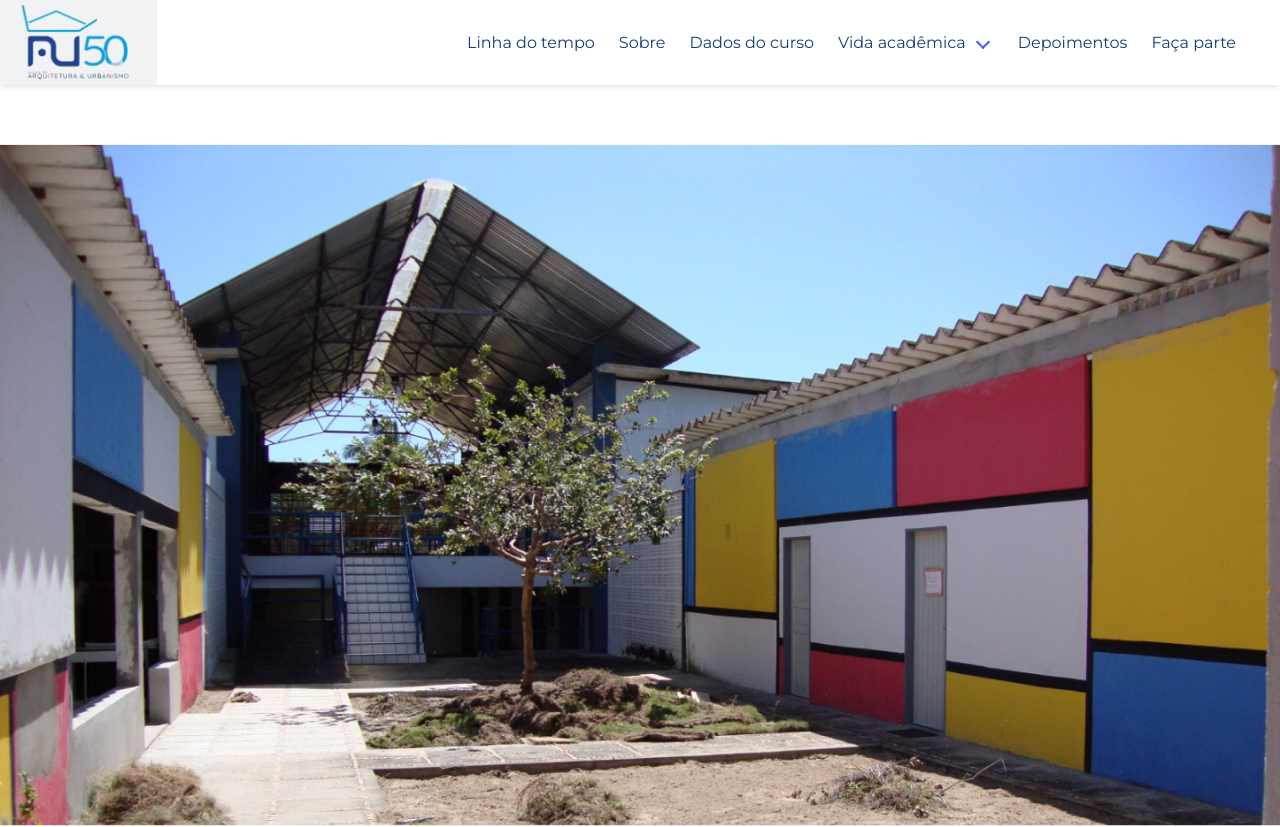
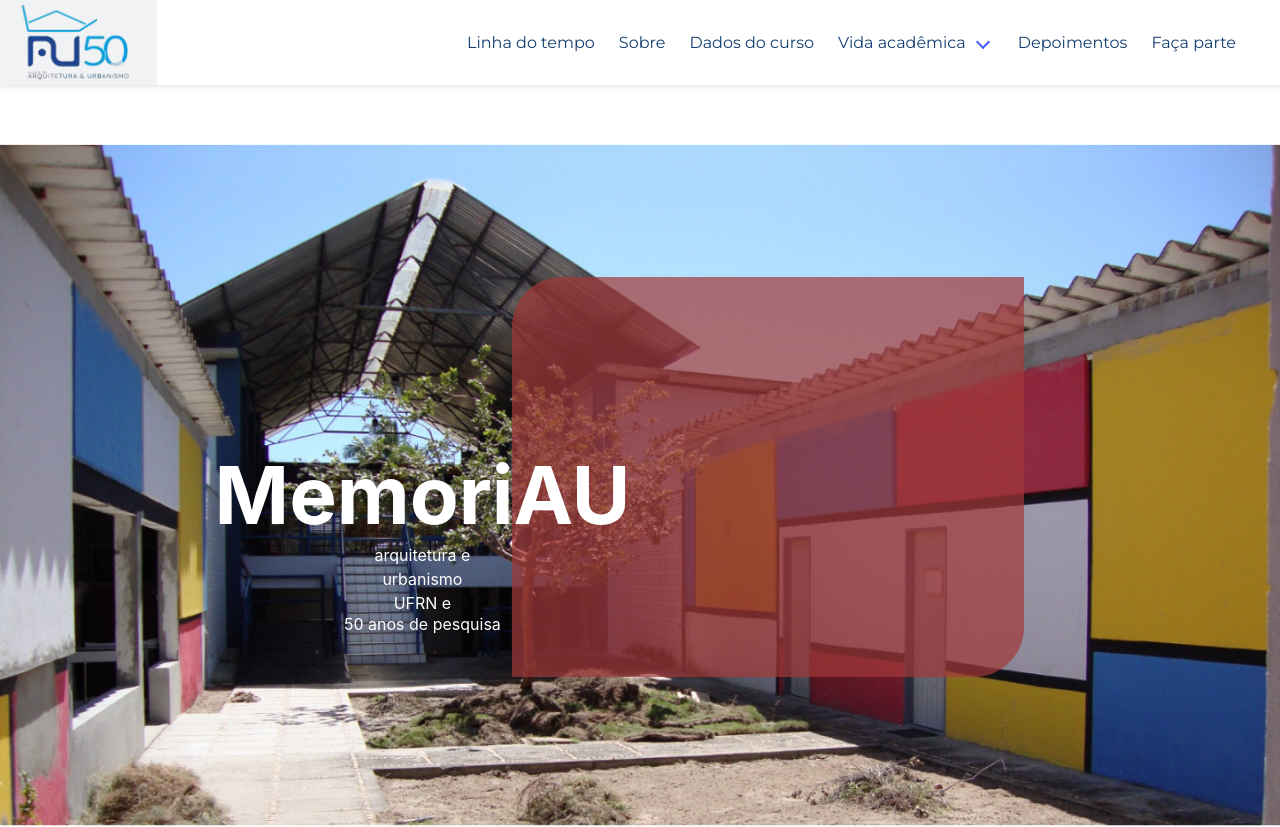
Before and after one commit to andersonpedrodn/MemoriAU-UFRN, an Angular app: page / in a window 1280 px wide. Shown: the top 827 px of the page. Built offline with nearby package versions, Linux system fonts and the light colour scheme.

Commit message:
Criação do retangulo sob-img galinheiro

```diff
--- a/src/app/homepage/homepage/homepage.component.html
+++ b/src/app/homepage/homepage/homepage.component.html
@@ -1,9 +1,17 @@
 <main>
    <section class="position-relative">
     <img src="assets/images/galinheiro2008.png" alt="Imagem do galinheiro do ano de 2008" class="img-fluid w-100">
-    <div class="onverlay text-center">
-        <h1 class="display-1 text-white">MemoriAU</h1>
+    <div class="overlay-text">
+        <h1 class="hero-text">MemoriAU</h1>
+        <div class="subtext-container">
+            <p class="subtext">arquitetura e</p>
+            <p class="subtext">urbanismo</p>
+            <p class="subtext">UFRN e</p>
+        </div>
+        <h1 class="years-text is-5">50 anos de <span [ngClass]="{'hide': isHiding}">{{ palavraDinamica }}</span></h1>
     </div>
+
+    <div class="overlay-box"></div>
    </section>
         <!-- <img src="assets/images/galinheiro2008.png" alt="Imagem do galinheiro do ano de 2008">
         <div class="hero-text-container has-text-centered">
--- a/src/app/homepage/homepage/homepage.component.scss
+++ b/src/app/homepage/homepage/homepage.component.scss
@@ -1,6 +1,50 @@
 main {
   margin-top: 3%;
   padding-top: 3%;
+}
+
+.hero {
+  position: relative;
+}
+
+.hero-image {
+  width: 100%;
+  height: auto;
+  object-fit: cover;
+}
+
+.overlay-box {
+    position: absolute;
+    top: 50%;
+    left: 50%;
+    transform: translate(-50%, -50%); /* Centraliza o retângulo */
+    width: 50%; /* Ajuste o tamanho conforme necessário */
+    height: 50%;
+    width: 40%;
+    padding: 20px;
+    background-color: rgba(128, 0, 0, 0.7); /* Cor vermelha com transparência */
+    border-top-left-radius: 50px;
+    border-bottom-right-radius: 50px;
+    background-color: #A23838B2;
+    margin-left: 10%;
+    z-index: 1;
+}
+
+.overlay-text {
+    position: absolute;
+    top: 50%;
+    left: 50%;
+    transform: translate(-50%, -50%);
+    text-align: center;
+    color: white;
+    padding-right: 34%;
+    padding-top: 10%;
+    z-index: 2;
+}
+
+.hero-text {
+  font-size: 5rem;
+  font-weight: bold;
 }
 
 .position-relative {
```
